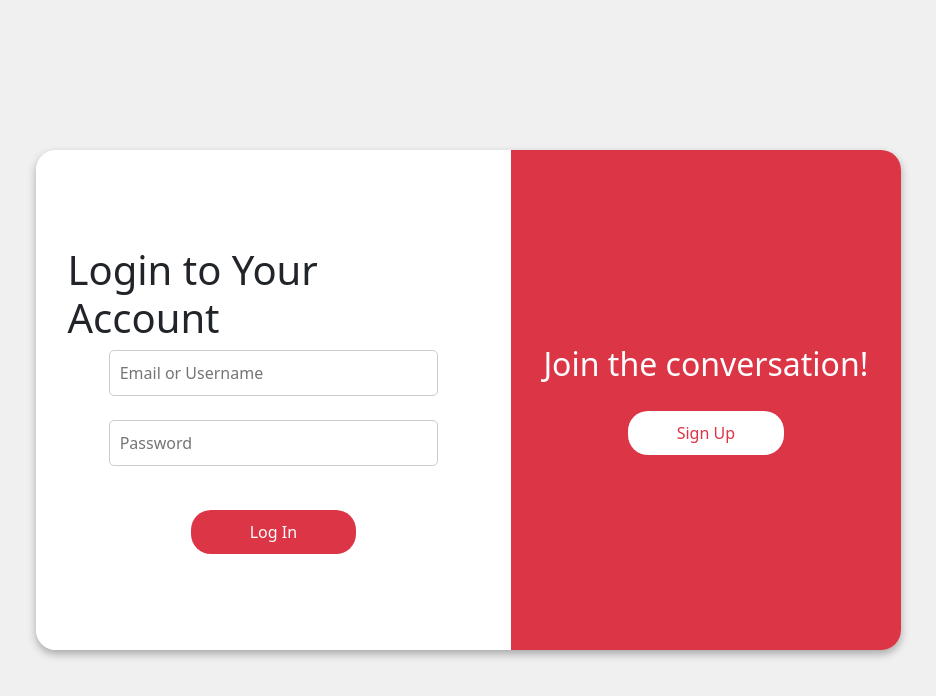
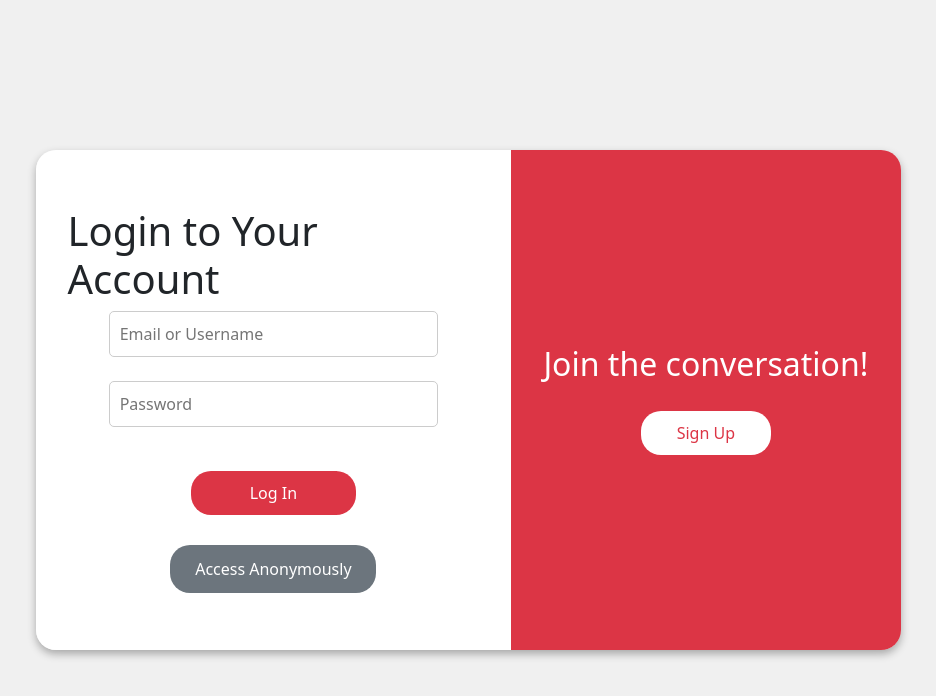
Before and after one commit to ssloth1/chatterbox-react-app, a React (Create React App) app: page /Login in a window 1280 px wide. Shown: the top 696 px of the page, without its empty margins (172-1108 px from the left). Built offline with nearby package versions, Linux system fonts and the light colour scheme; no server answers.

Commit message:
adding really basic anonymous login functionality

```diff
--- a/src/Account/AccountStyles/LoginPage.css
+++ b/src/Account/AccountStyles/LoginPage.css
@@ -47,25 +47,107 @@ input {
 }
 
 .btn-login,
-.btn-signup {
+.btn-signup,
+.btn-anonymous {
 	width: 40%;
 	padding: 10px;
 	margin-top: 20px;
 	border-radius: 20px;
 	border: none;
 	cursor: pointer;
+	text-align: center;
+	text-decoration: none;
 }
 
 .btn-login {
 	background-color: #dc3545;
 	color: white;
-	text-align: center;
-	text-decoration: none;
 }
 
 .btn-signup {
 	background-color: white;
 	color: #dc3545;
+}
+
+.btn-anonymous {
+	background-color: #6c757d;
+	color: white;
+}
+
+.vh-100 {
+	display: flex;
+	justify-content: center;
+	align-items: center;
+	height: 100vh;
+	width: 100vw;
+	margin: 0;
+	position: relative;
+	background-color: #f0f0f0;
+}
+
+.login-container {
+	display: flex;
+	width: 865px;
+	height: 500px;
+	border-radius: 20px;
+	overflow: hidden;
+	box-shadow: 0 4px 8px rgba(0, 0, 0, 0.3);
+}
+
+.login-section,
+.signup-section {
+	display: flex;
+	flex-direction: column;
+	justify-content: center;
+	align-items: center;
+	padding: 2rem;
+}
+
+.login-section {
+	background-color: white;
+	width: 55%;
+}
+
+.signup-section {
+	background-color: #dc3545;
+	width: 45%;
+	color: white;
+}
+
+input {
+	width: 80%;
+	padding: 10px;
+	margin: 10px 0;
+	border-radius: 5px;
+	border: 1px solid #ccc;
+}
+
+button {
+	width: 40%;
+	padding: 10px;
+	margin-top: 20px;
+	border-radius: 20px;
+	border: none;
+	cursor: pointer;
 	text-align: center;
 	text-decoration: none;
 }
+
+.btn-login {
+	background-color: #dc3545;
+	color: white;
+}
+
+.btn-signup {
+	background-color: white;
+	color: #dc3545;
+}
+
+.btn-anonymous {
+	background-color: #6c757d;
+	color: white;
+	margin-top: 30px;
+	padding: 12px 20px;
+	width: 50%;
+	white-space: nowrap;
+}
--- a/src/Account/LoginPage.tsx
+++ b/src/Account/LoginPage.tsx
@@ -2,12 +2,12 @@ import React, { useState } from "react";
 import { useNavigate, Link } from "react-router-dom";
 import { useDispatch } from "react-redux";
 import { setCurrentUser } from "./reducer";
-import { signin } from "./client";
+import { signin, anonymousLogin } from "./client";  // Import anonymous login function
 
 import "../Account/AccountStyles/LoginPage.css";
 
 export default function LoginPage() {
-	const [identifier, setIdentifier] = useState(""); // im calling this identifier because it can be either email or username
+	const [identifier, setIdentifier] = useState("");
 	const [password, setPassword] = useState("");
 	const [error, setError] = useState("");
 	const navigate = useNavigate();
@@ -21,6 +21,16 @@ export default function LoginPage() {
 			navigate("/Home");
 		} catch (error) {
 			setError("Login failed. Please check your credentials.");
+		}
+	};
+
+	const handleAnonymousLogin = async () => {
+		try {
+			const user = await anonymousLogin();
+			dispatch(setCurrentUser(user));
+			navigate("/Home");
+		} catch (error) {
+			setError("Anonymous login failed. Please try again.");
 		}
 	};
 
@@ -47,6 +57,9 @@ export default function LoginPage() {
 					<button className="btn-login" onClick={handleLogin}>
 						Log In
 					</button>
+					<button className="btn-anonymous" onClick={handleAnonymousLogin}>
+						Access Anonymously
+					</button>
 				</div>
 				<div className="signup-section">
 					<h2>Join the conversation!</h2>
--- a/src/Account/client.ts
+++ b/src/Account/client.ts
@@ -24,3 +24,8 @@ export const signout = async () => {
 	console.log(response.data);
 	return response.data;
 };
+
+export const anonymousLogin = async () => {
+	const response = await axiosWithCredentials.post(`${USERS_API}/anonymous`);
+	return response.data;
+};
```
